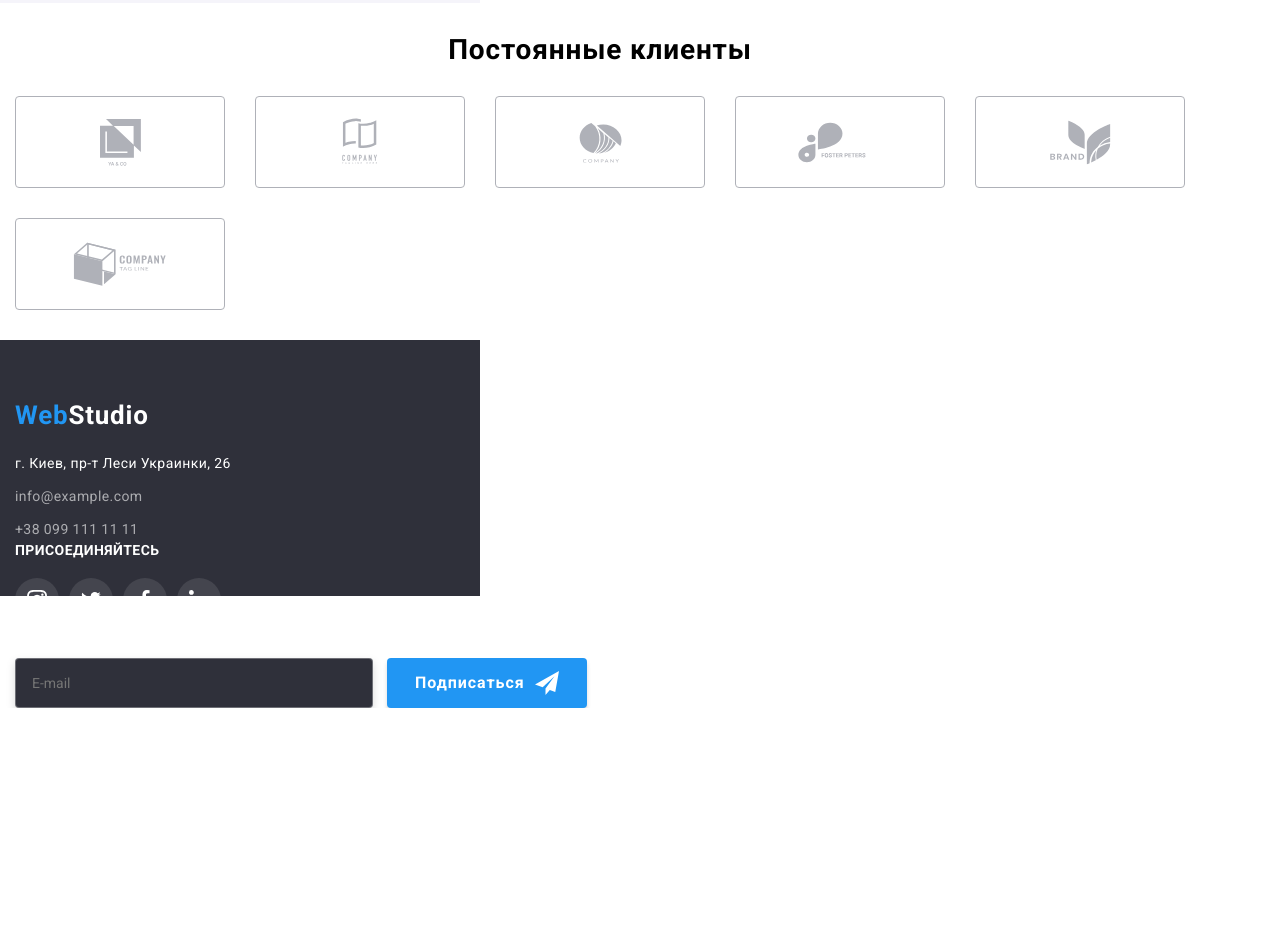
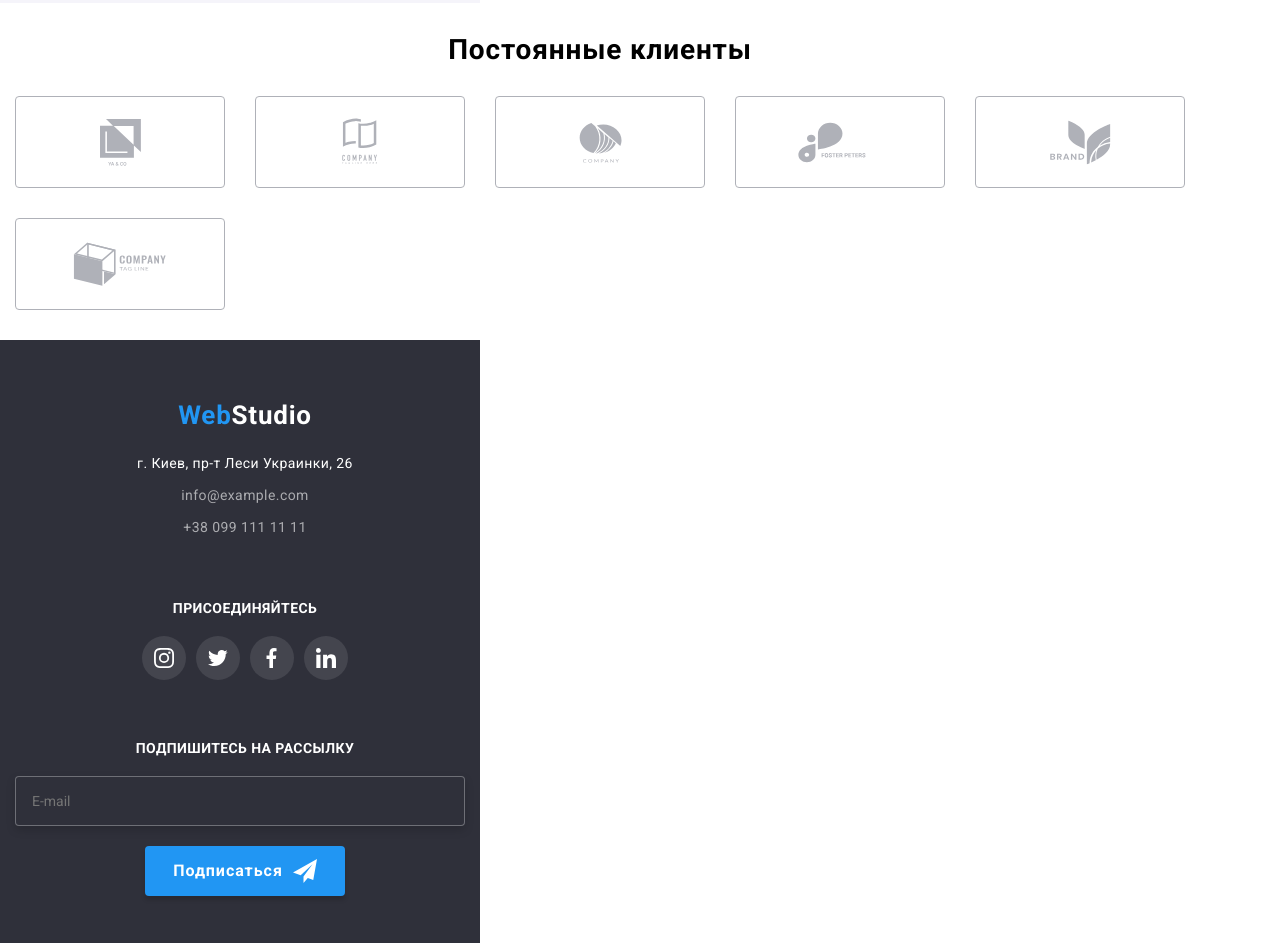
Before and after one commit to TheHoustonJr/goit-markup-hw-08, a plain HTML site: page index.html in a window 1280 px wide. Shown: the part 4103-5046 px from the top of the page. Before the commit the page ends 4811 px from the top, so only its background shows below. Drawn offline with nearby package versions, Linux system fonts and the light colour scheme.

```diff
--- a/sass/components/_footer.scss
+++ b/sass/components/_footer.scss
@@ -1,18 +1,23 @@
 .footer {
     background-color: $background-clr;
     width: 480px;
-    height: 256px;
+    height: 603px;
     padding-top: 60px;
     padding-bottom: 60px;
 
     & .container {
         display:flex;
-        align-items: baseline;
+        align-items: center;
     }
 }
 
+.footer-list {
+    padding: 0;
+    margin-bottom: 60px;
+}
+
 .adress {
-    margin-right: 70px;
+    text-align: center;
 }
 
 .footer-map:hover,
@@ -66,7 +71,7 @@
 }
 
 .footer-item:not(:last-child) {
-    margin-bottom: 9px;
+    margin-bottom: 8px;
 }
 
 .join {
@@ -79,14 +84,18 @@
 }
 
 .join-div {
-    align-items: flex-start;
-    width: 206px;
-    height: 80px;
+  text-align: center;
 }
 
 .join-item {
     display: flex;
-    justify-content: space-between;
+   padding: 0;
+   justify-content: center;
+   margin-bottom: 60px;
+
+   & :not(:last-child) {
+       margin-right: 10px;
+   }
 }
 
 .join-list {
--- a/sass/components/_overlay.scss
+++ b/sass/components/_overlay.scss
@@ -24,19 +24,6 @@
     }
 }
 
-
-
-// .wrapper {
-//     width: 100%;
-//     display: flex;
-//     justify-content: space-between;
-//     align-items: baseline;
-// }
-
-// .form {
-//     display: flex;
-// }
-
 .legend {
     font-weight: 700;
     font-size: 14px;
@@ -44,6 +31,7 @@
     line-height: 1.142;
     color: $light-clr;
     margin-bottom: 20px;
+    text-align: center;
 }
 
 .email-footer {
@@ -52,18 +40,18 @@
     box-sizing: border-box;
     filter: drop-shadow(0px 4px 4px rgba(0, 0, 0, 0.15));
     border-radius: 4px;
-    width: 358px;
+    width: 450px;
     height: 50px;
     background-color: #2F303A;
     margin-right: 10px;
     color: $light-clr;
+    margin-bottom: 20px;
 }
 
 .button-submit {
-    display: inline-flex;
+    display: flex;
     align-items: center;
     justify-content: center;
-    flex-direction: row;
     width: 200px;
     height: 50px;
     background: $blue-clr;
@@ -75,7 +63,7 @@
     font-weight: 700;
     font-size: 16px;
     border: 0px;
-    padding: 0px;
+    margin: 0 auto;
 }
 
 .telegram {
```
Also changed, not shown: css/main.css, css/main.min.css, 2 other files.
